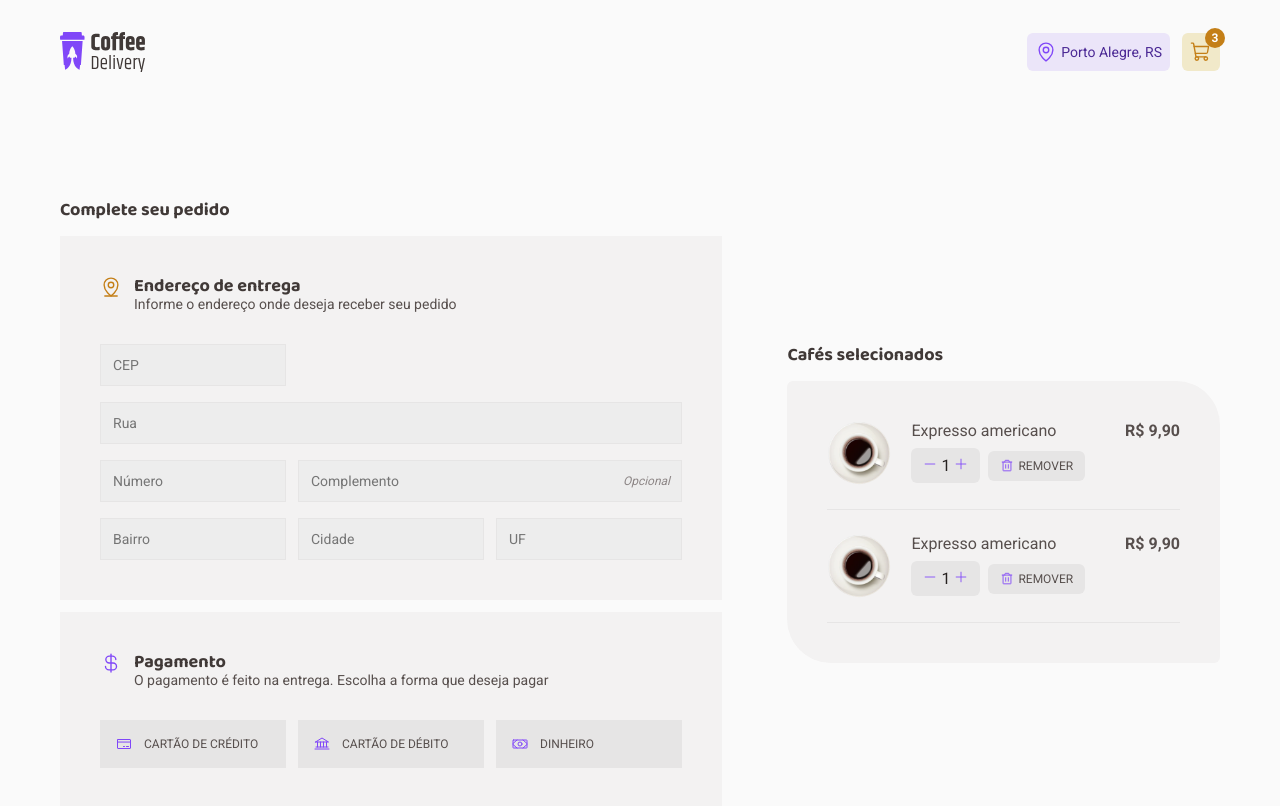
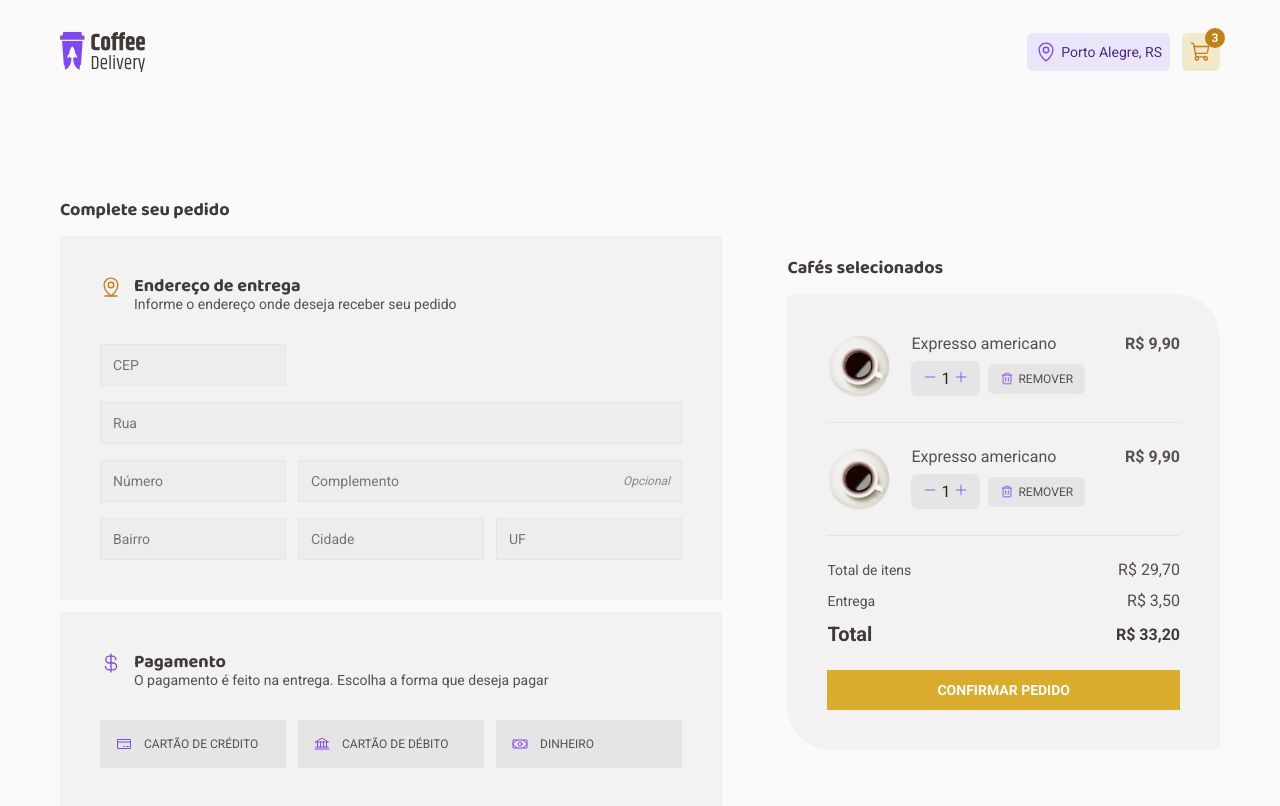
Before and after one commit to felipecfb/coffee-delivery, a React (Vite) app: page / in a window 1280 px wide. Shown: the top 806 px of the page. Built offline with nearby package versions, Linux system fonts and the light colour scheme.

Commit message:
✨ feat: creating total on order details

```diff
--- a/src/pages/Checkout/components/OrderDetails/index.tsx
+++ b/src/pages/Checkout/components/OrderDetails/index.tsx
@@ -1,15 +1,40 @@
 import { OrderItem } from './components/OrderItem'
-import { OrderDetailsBox, OrderDetailsContainer } from './styles'
+import {
+  OrderDetailsWrapper,
+  OrderDetailsContainer,
+  OrderTotalWrapper,
+  OrderTotalItems,
+  OrderTotalDelivered,
+  OrderTotalSum,
+  ConfirmButton,
+} from './styles'
 
 export function OrderDetails() {
   return (
     <OrderDetailsContainer>
       <h1>Cafés selecionados</h1>
 
-      <OrderDetailsBox>
+      <OrderDetailsWrapper>
         <OrderItem />
         <OrderItem />
-      </OrderDetailsBox>
+
+        <OrderTotalWrapper>
+          <OrderTotalItems>
+            <span>Total de itens</span>
+            <span>R$ 29,70</span>
+          </OrderTotalItems>
+          <OrderTotalDelivered>
+            <span>Entrega</span>
+            <span>R$ 3,50</span>
+          </OrderTotalDelivered>
+          <OrderTotalSum>
+            <span>Total</span>
+            <span>R$ 33,20</span>
+          </OrderTotalSum>
+        </OrderTotalWrapper>
+
+        <ConfirmButton>Confirmar pedido</ConfirmButton>
+      </OrderDetailsWrapper>
     </OrderDetailsContainer>
   )
 }
--- a/src/pages/Checkout/components/OrderDetails/styles.ts
+++ b/src/pages/Checkout/components/OrderDetails/styles.ts
@@ -12,7 +12,7 @@ export const OrderDetailsContainer = styled.section`
   }
 `
 
-export const OrderDetailsBox = styled.section`
+export const OrderDetailsWrapper = styled.section`
   background: ${({ theme }) => theme.card};
   padding: 2.5rem;
 
@@ -20,3 +20,59 @@ export const OrderDetailsBox = styled.section`
   border-top-right-radius: 44px;
   border-bottom-left-radius: 44px;
 `
+
+export const OrderTotalWrapper = styled.div`
+  display: flex;
+  flex-direction: column;
+  align-items: center;
+
+  padding-bottom: 1.5rem;
+`
+
+export const OrderTotal = styled.div`
+  display: flex;
+  align-items: center;
+  justify-content: space-between;
+  width: 100%;
+
+  margin-bottom: 0.75rem;
+
+  &:last-child {
+    margin-bottom: 0;
+  }
+
+  span {
+    font-size: 0.875rem;
+    color: ${({ theme }) => theme.text};
+
+    &:last-child {
+      font-size: 1rem;
+    }
+  }
+`
+
+export const OrderTotalItems = styled(OrderTotal)``
+
+export const OrderTotalDelivered = styled(OrderTotal)``
+
+export const OrderTotalSum = styled(OrderTotal)`
+  span {
+    font-size: 1.25rem;
+    color: ${({ theme }) => theme.subtitle};
+    font-weight: bold;
+  }
+`
+
+export const ConfirmButton = styled.button`
+  width: 100%;
+  background: ${({ theme }) => theme.yellow.default};
+  border: none;
+  padding: 0.75rem;
+
+  color: ${({ theme }) => theme.white};
+  font-size: 0.875rem;
+  font-weight: bold;
+  text-transform: uppercase;
+
+  cursor: pointer;
+`
```
